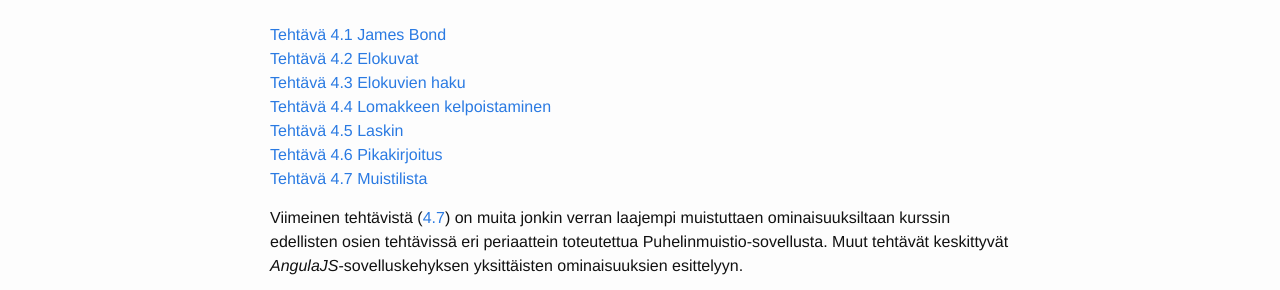
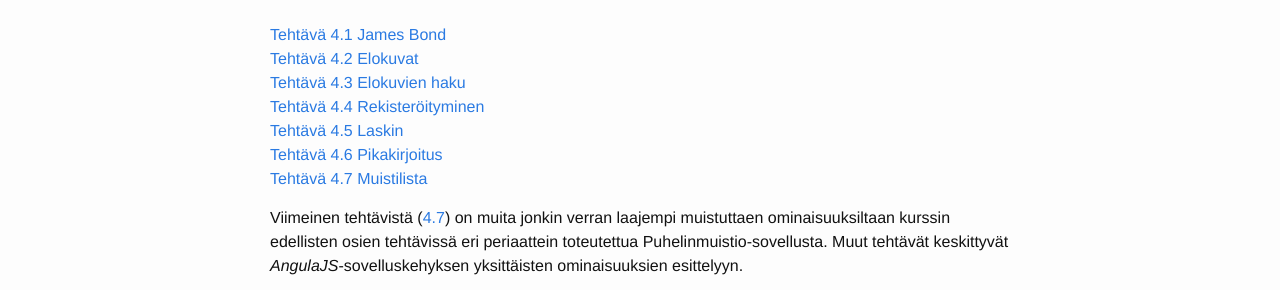
Before and after one commit to timedu/wso, a Jekyll site: the page built from osa4.md, in a window 1280 px wide. Shown: the part 687-977 px from the top of the page. Built offline with Jekyll 4.4.1, drawn with Linux system fonts in a browser that asks for light colours.

Commit message:
minor update

```diff
--- a/osa4.md
+++ b/osa4.md
@@ -22,7 +22,7 @@ Edellä oleva lainaus on poimittu [kurssilukemiston]({{site.baseurl}}/weso/) luv
 [Tehtävä 4.1 James Bond](tehtava41)
 [Tehtävä 4.2 Elokuvat](tehtava42)
 [Tehtävä 4.3 Elokuvien haku](tehtava43)
-[Tehtävä 4.4 Lomakkeen kelpoistaminen](tehtava44)
+[Tehtävä 4.4 Rekisteröityminen](tehtava44)
 [Tehtävä 4.5 Laskin](tehtava45)
 [Tehtävä 4.6 Pikakirjoitus](tehtava46)
 [Tehtävä 4.7 Muistilista](tehtava47)
```
Also changed, not shown: _osa4/tehtava44.md (+1 -1 lines).
